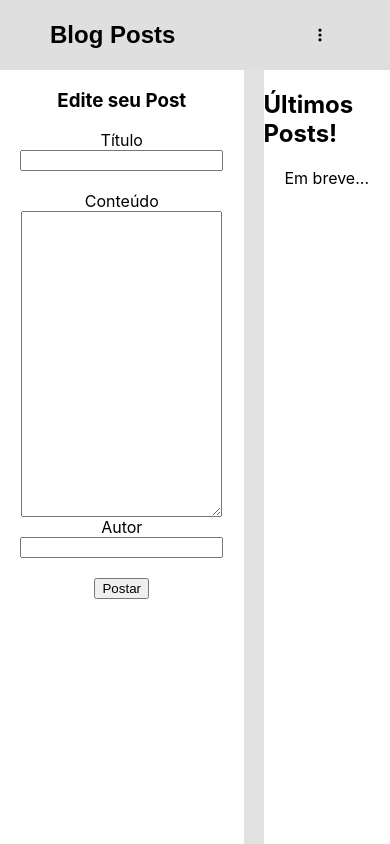
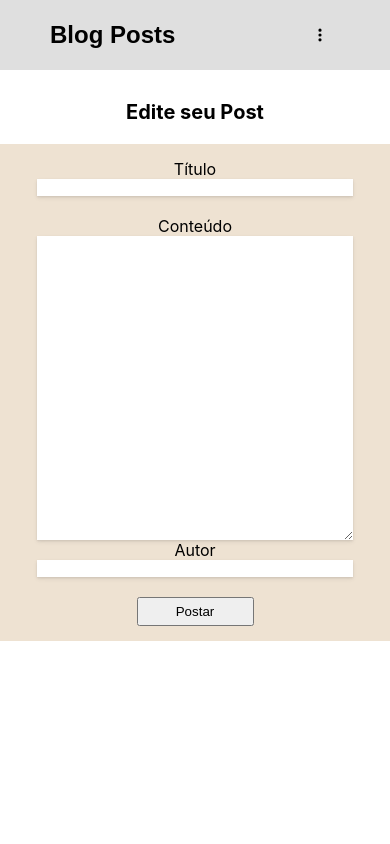
Before and after one commit to RobertRodriguesMartins/blog-posts-front-deploy, a React (Create React App) app: page /news/create in a window 390 px wide. Built offline with nearby package versions, Linux system fonts and the light colour scheme; no server answers.

Commit message:
FEAT<STYLES>: create post page update

```diff
--- a/src/index.css
+++ b/src/index.css
@@ -8,7 +8,7 @@ body {
 }
 
 body {
-  font-family: -apple-system, 'Roboto';
+  font-family: -apple-system, "Roboto";
   -webkit-font-smoothing: antialiased;
   -moz-osx-font-smoothing: grayscale;
 }
@@ -402,4 +402,54 @@ a {
   #root {
     transition: margin-left 0.5s; /* If you want a transition effect */
   }
+
+  .app-news-create-form-wrapper {
+    margin-top: 70px;
+    display: flex;
+    height: 100%;
+    flex-direction: column;
+    height: 100%;
+    overflow-y: overlay;
+  }
+
+  .app-news-create-form-wrapper section:nth-child(1) {
+    border: none;
+  }
+
+  .app-news-create-form-wrapper section {
+    margin-top: 10px;
+    display: flex;
+    flex-grow: 1;
+    flex-direction: column;
+    align-items: center;
+    width: 100%;
+    min-height: -webkit-fill-available;
+  }
+
+  .app-news-create-form-wrapper h1 {
+    font-size: 20px;
+  }
+
+  .app-news-create-form-wrapper form {
+    display: flex;
+    flex-direction: column;
+    width: 100%;
+    align-items: center;
+    background: #d2b48c63;
+    padding: 15px 0;
+  }
+  .app-news-create-form-wrapper button {
+    padding: 5px;
+    width: 30%;
+  }
+
+  .app-news-create-form-wrapper form textarea {
+    width: 80%;
+    font-family: fantasy;
+  }
+
+  .app-news-create-form-wrapper input, textarea {
+    border: none;
+    box-shadow: 0 1px 2px rgb(50 50 50 / 10%), 0 2px 4px rgb(60 60 60 / 10%);
+  }
 }
```
